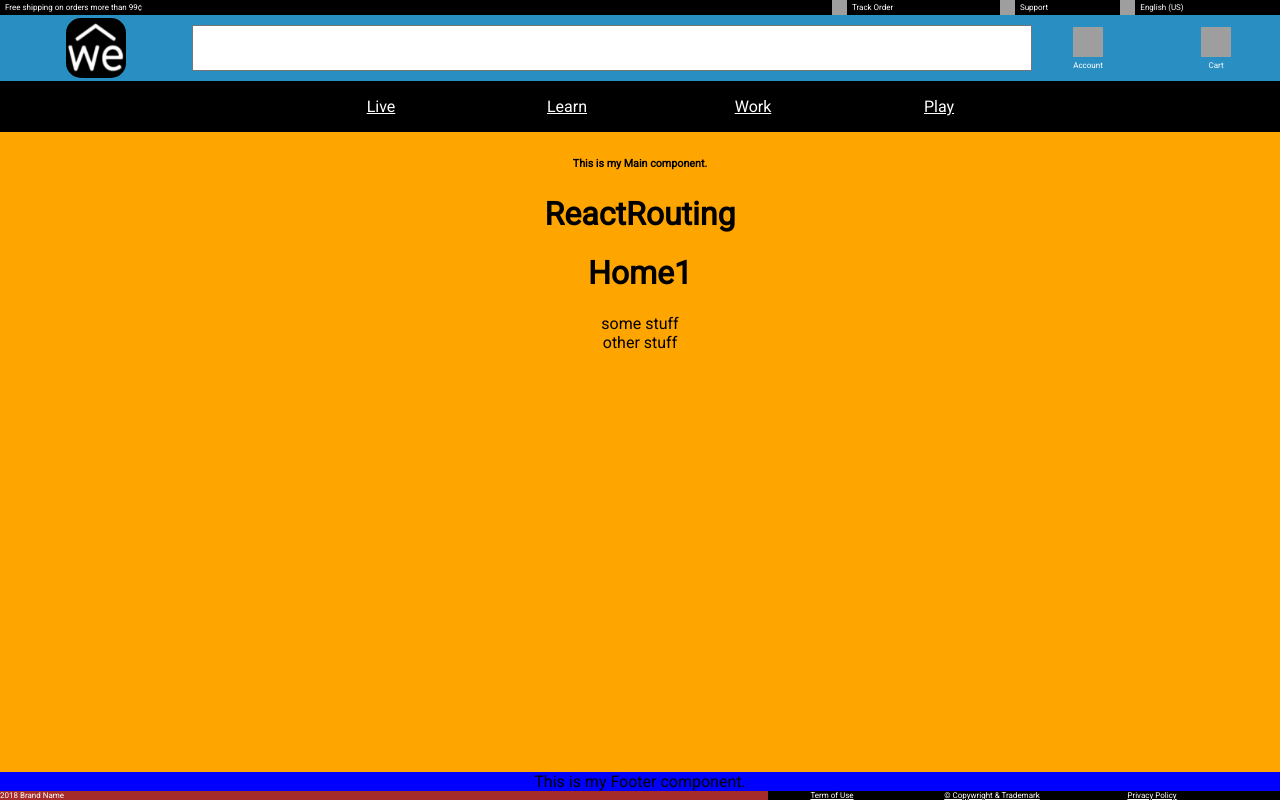
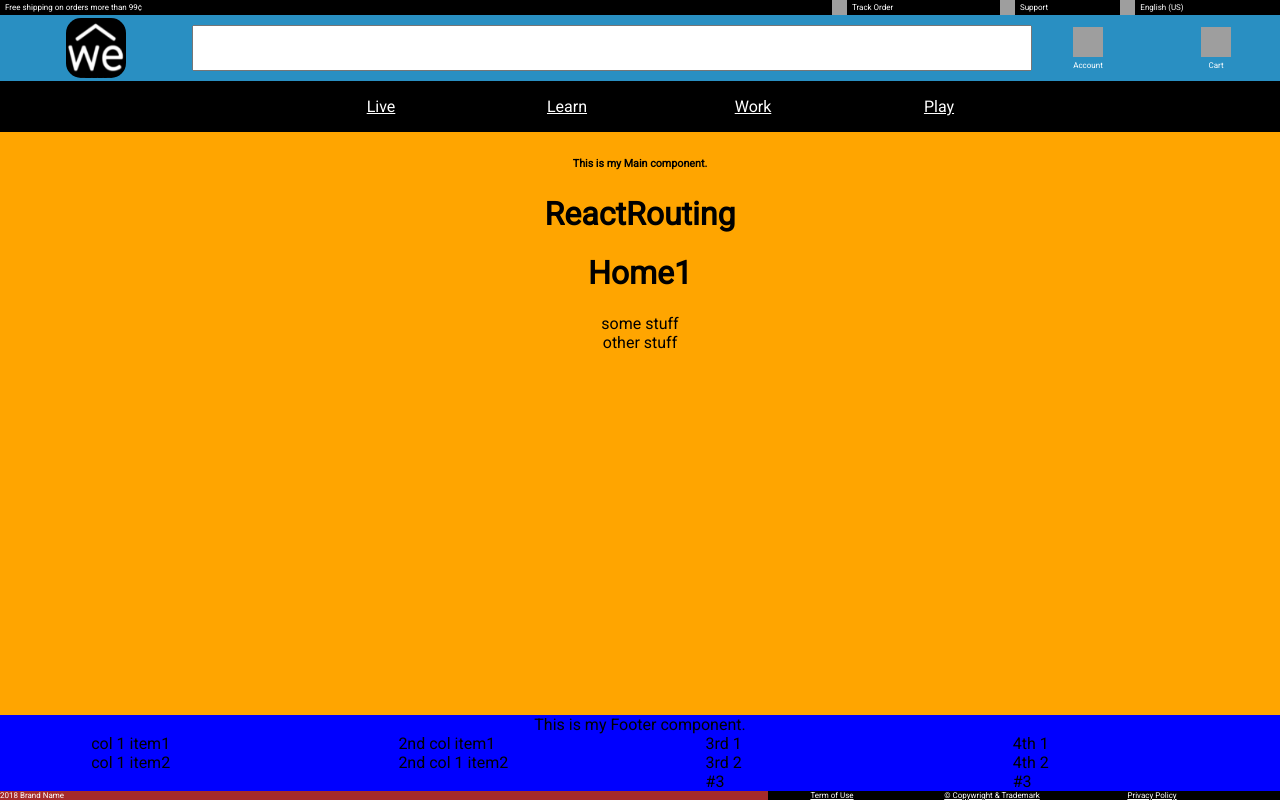
Before and after one commit to ccatto/cattoreactfun2018, a React (Create React App) app in the folder cattoreactappfunny2018may/: page / in a window 1280 px wide. Built offline with nearby package versions, Linux system fonts and the light colour scheme; grey boxes are pictures that could not be loaded.

Commit message:
Footer Middle row 4 column
Footer Middle row 4 column

```diff
--- a/cattoreactappfunny2018may/src/Components/Footer.js
+++ b/cattoreactappfunny2018may/src/Components/Footer.js
@@ -1,10 +1,12 @@
 import React, { Component } from 'react';
 import FooterBottomRow from './FooterBottomRow.js';
+import FooterMiddleFourColumn from './FooterMiddleFourColumn.js';
 
 class Footer extends Component {
     render() {
       return (
         <footer>This is my Footer component.
+          <FooterMiddleFourColumn/>
           <FooterBottomRow/>
         </footer>
       );
--- /dev/null
+++ b/cattoreactappfunny2018may/src/Components/FooterMiddleFourColumn.js
@@ -0,0 +1,61 @@
+import React, { Component } from 'react';
+
+
+class FooterMiddleFourColumn extends Component {
+  render() {
+    return (
+      <div>
+        <ul className="listStyleTypeNone ulFlex">
+          <li className="width4per">
+          </li>
+          <li className="width20per ">
+            <ul className="displayFlexColumn alignItemsLeft">
+              <li>col 1 item1
+                </li>
+              <li>col 1 item2
+                </li>
+            </ul>
+          </li>
+          <li className="width4per">
+          </li>
+          <li className="width20per">
+            <ul className="displayFlexColumn alignItemsLeft">
+              <li>2nd col item1
+                </li>
+              <li>2nd col 1 item2
+                </li>
+            </ul>
+          </li>
+          <li className="width4per">
+          </li>
+          <li className="width20per">
+            <ul className="displayFlexColumn alignItemsLeft">
+              <li>3rd 1
+                </li>
+              <li>3rd 2
+                </li>
+              <li>#3
+                </li>
+            </ul>
+          </li>
+          <li className="width4per">
+          </li>
+          <li className="width20per">
+            <ul className="displayFlexColumn alignItemsLeft">
+              <li>4th 1
+                </li>
+              <li>4th 2
+                </li>
+              <li>#3
+                </li>
+            </ul>
+          </li>
+          <li className="width4per">
+          </li>
+        </ul>
+      </div>
+    );
+  }
+}
+
+export default FooterMiddleFourColumn;
--- a/cattoreactappfunny2018may/src/Components/SimpleStyle.css
+++ b/cattoreactappfunny2018may/src/Components/SimpleStyle.css
@@ -56,6 +56,9 @@
 }
 .flex1{
     flex:1;
+}
+.width4per{
+    width:4%;
 }
 .width5per{
     width:5%;
```
